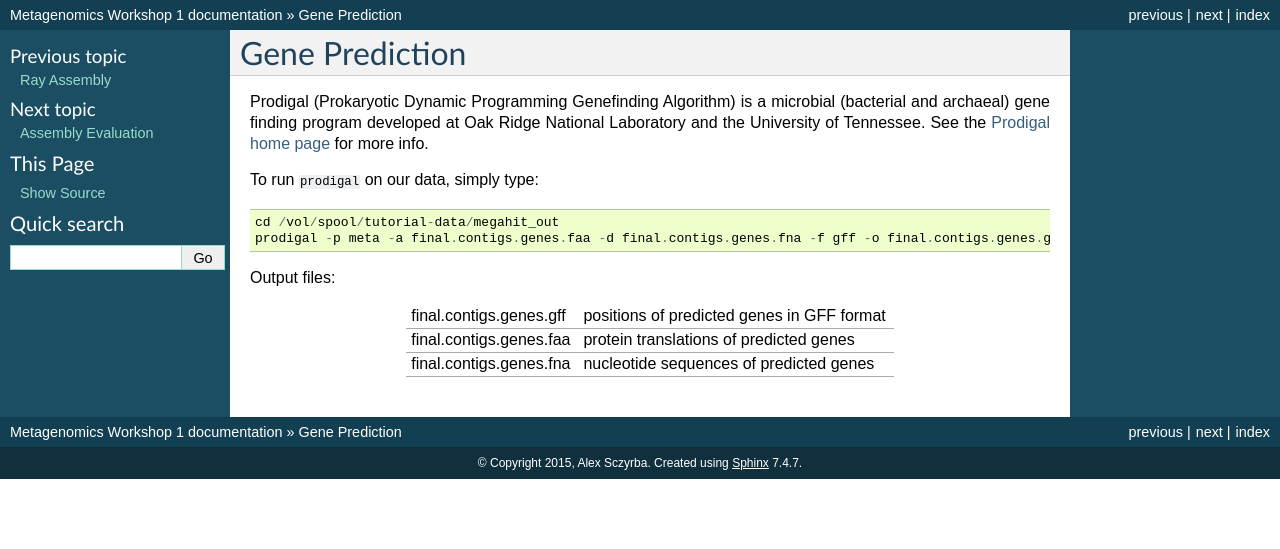
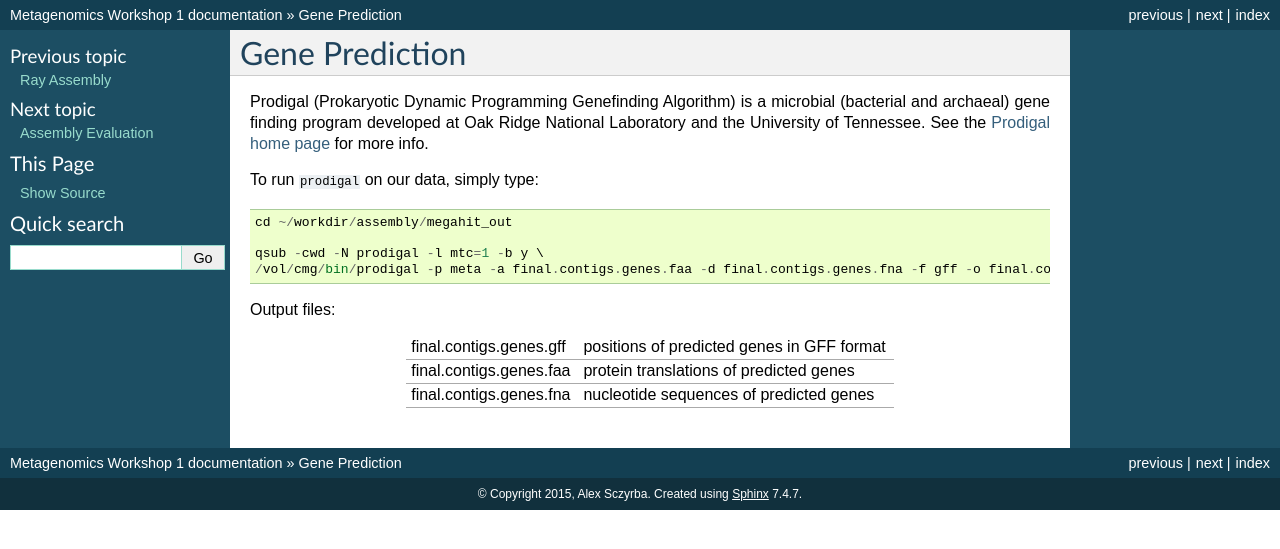
Before and after one commit to metagenomics/metagenomics-workshop, a Sphinx documentation site: the page built from docs/geneprediction/index.rst, in a window 1280 px wide. Shown: the top 549 px of the page. Built offline with Sphinx 7.4.7, drawn with Linux system fonts in a browser that asks for light colours.

Commit message:
Update index.rst

```diff
--- a/docs/geneprediction/index.rst
+++ b/docs/geneprediction/index.rst
@@ -9,8 +9,10 @@ Oak Ridge National Laboratory and the University of Tennessee. See the
 
 To run ``prodigal`` on our data, simply type::
 
-  cd /vol/spool/tutorial-data/megahit_out
-  prodigal -p meta -a final.contigs.genes.faa -d final.contigs.genes.fna -f gff -o final.contigs.genes.gff -i final.contigs.fa
+  cd ~/workdir/assembly/megahit_out
+
+  qsub -cwd -N prodigal -l mtc=1 -b y \
+  /vol/cmg/bin/prodigal -p meta -a final.contigs.genes.faa -d final.contigs.genes.fna -f gff -o final.contigs.genes.gff -i final.contigs.fa
 
 Output files:
 
```
